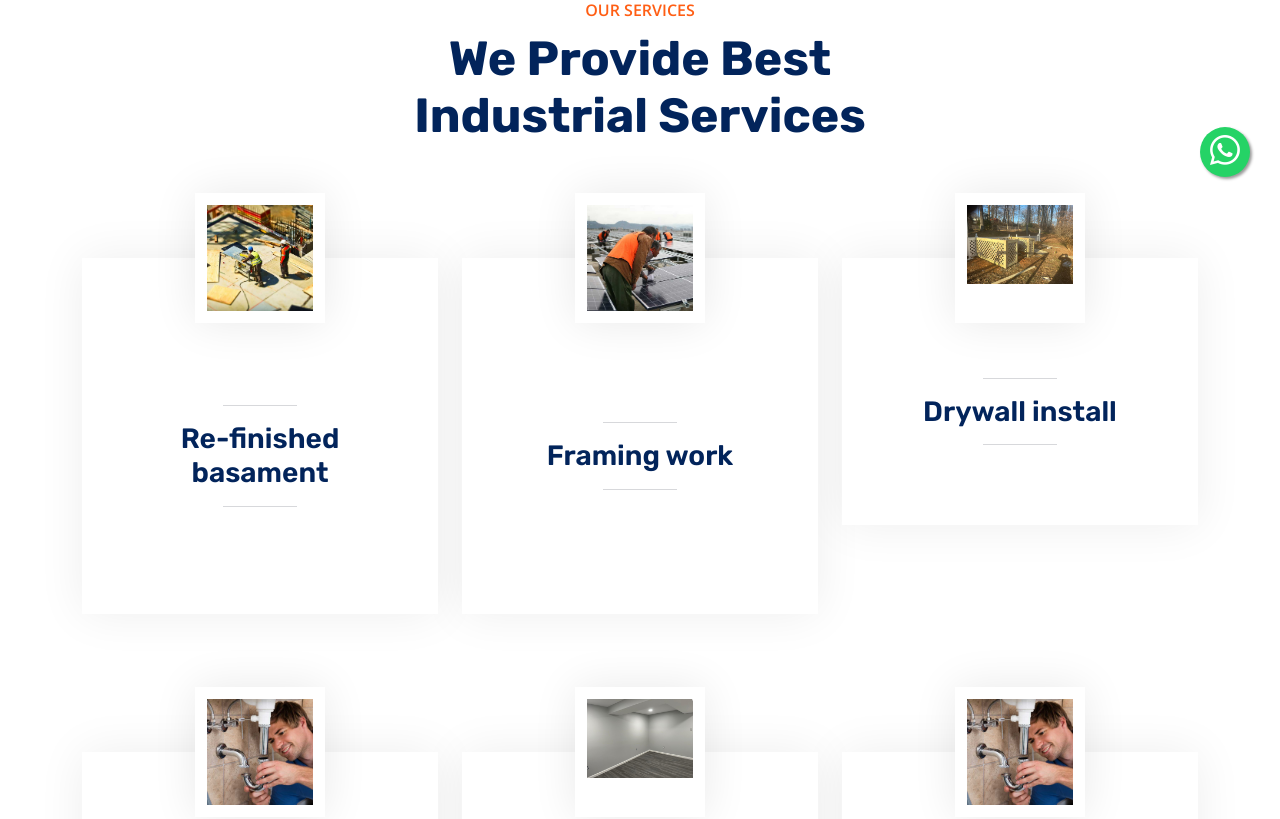
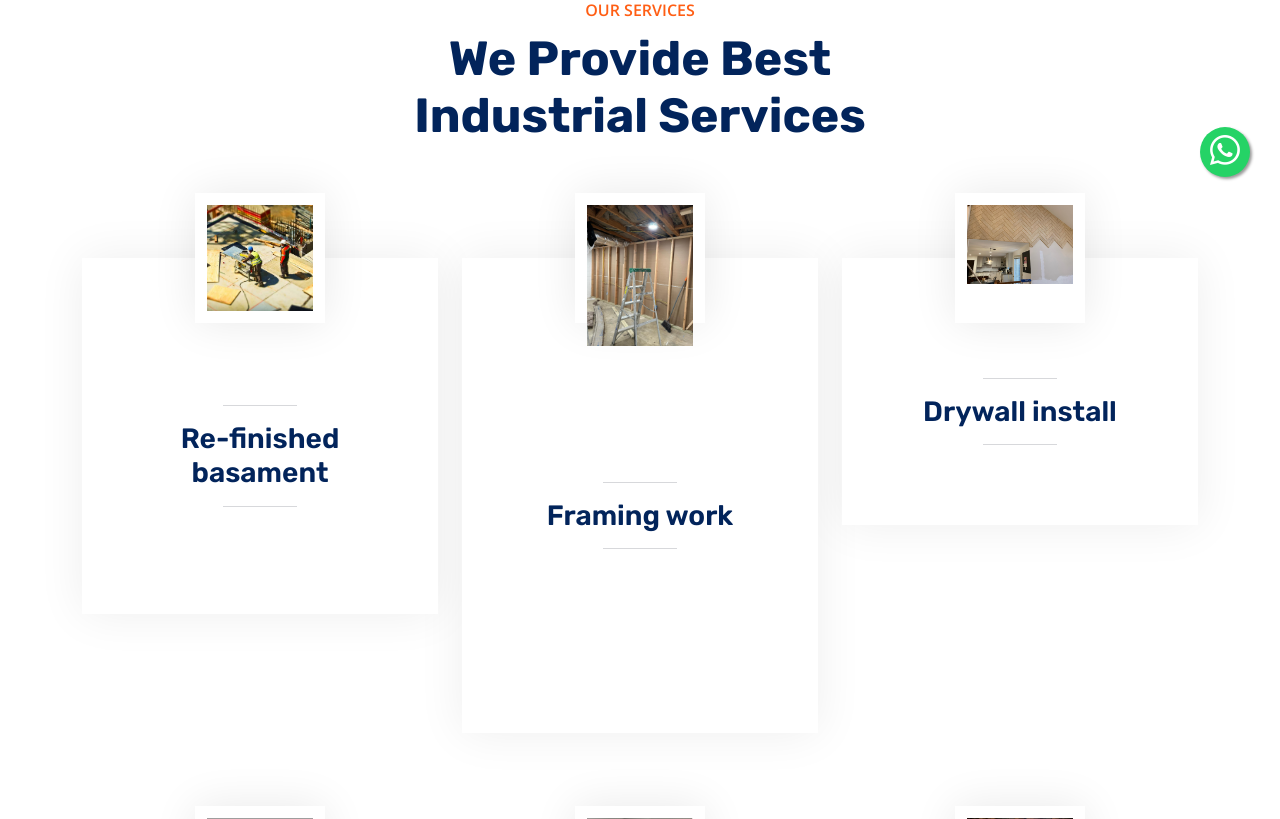
Before and after one commit to ErickSolisC/ErickSolisC.github.io, a PHP site: page /service.php in a window 1280 px wide. Shown: the part 523-1342 px from the top of the page. Run offline with PHP 8.4, Linux system fonts and the light colour scheme; some libraries are stand-ins or nearby versions; grey boxes are pictures that could not be loaded.

Commit message:
Update INDEX,ABOUT,FEATURE

```diff
--- a/service.php
+++ b/service.php
@@ -51,9 +51,9 @@ require_once('header.php');
       </div>
       <div class="col-md-6 col-lg-4 wow fadeInUp" data-wow-delay="0.3s">
         <div class="service-item">
-          <img class="img-fluid" src="img/service-2.jpg" alt="" />
+          <img class="img-fluid" src="img/CONSTRUCCIONES/30.jpg" alt="" />
           <div class="service-img">
-            <img class="img-fluid" src="img/service-2.jpg" alt="" />
+            <img class="img-fluid" src="img/CONSTRUCCIONES/30.jpg" alt="" />
           </div>
           <div class="service-detail">
             <div class="service-title">
@@ -75,7 +75,7 @@ require_once('header.php');
         <div class="service-item">
           <img class="img-fluid" src="img/CONSTRUCCIONES/2.jpg" alt="" />
           <div class="service-img">
-            <img class="img-fluid" src="img/CONSTRUCCIONES/3.jpg" alt="" />
+            <img class="img-fluid" src="img/CONSTRUCCIONES/2.jpg" alt="" />
           </div>
           <div class="service-detail">
             <div class="service-title">
@@ -95,9 +95,9 @@ require_once('header.php');
       </div>
       <div class="col-md-6 col-lg-4 wow fadeInUp" data-wow-delay="0.7s">
         <div class="service-item">
-          <img class="img-fluid" src="img/service-3.jpg" alt="" />
+          <img class="img-fluid" src="img/CONSTRUCCIONES/34.jpg" alt="" />
           <div class="service-img">
-            <img class="img-fluid" src="img/service-3.jpg" alt="" />
+            <img class="img-fluid" src="img/CONSTRUCCIONES/34.jpg" alt="" />
           </div>
           <div class="service-detail">
             <div class="service-title">
@@ -131,17 +131,17 @@ require_once('header.php');
               <p class="text-white mb-0">
                 Erat ipsum justo amet duo et elitr dolor, est duo duo eos
                 lorem sed diam stet diam sed stet.
-              </p>
-            </div> -->
+              </p> -->
+            <!-- </div> -->
           </div>
           <!-- <a class="btn btn-light" href="">Read More</a> -->
         </div>
       </div>
       <div class="col-md-6 col-lg-4 wow fadeInUp" data-wow-delay="0.13s">
         <div class="service-item">
-          <img class="img-fluid" src="img/service-3.jpg" alt="" />
+          <img class="img-fluid" src="img/CONSTRUCCIONES/30.jpg" alt="" />
           <div class="service-img">
-            <img class="img-fluid" src="img/service-3.jpg" alt="" />
+            <img class="img-fluid" src="img/CONSTRUCCIONES/30.jpg" alt="" />
           </div>
           <div class="service-detail">
             <div class="service-title">
@@ -161,9 +161,9 @@ require_once('header.php');
       </div>
       <div class="col-md-6 col-lg-4 wow fadeInUp" data-wow-delay="0.15s">
         <div class="service-item">
-          <img class="img-fluid" src="img/service-3.jpg" alt="" />
+          <img class="img-fluid" src="img/CONSTRUCCIONES/31.jpg" alt="" />
           <div class="service-img">
-            <img class="img-fluid" src="img/service-3.jpg" alt="" />
+            <img class="img-fluid" src="img/CONSTRUCCIONES/31.jpg" alt="" />
           </div>
           <div class="service-detail">
             <div class="service-title">
@@ -183,9 +183,9 @@ require_once('header.php');
       </div>
       <div class="col-md-6 col-lg-4 wow fadeInUp" data-wow-delay="0.17s">
         <div class="service-item">
-          <img class="img-fluid" src="img/service-3.jpg" alt="" />
+          <img class="img-fluid" src="img/CONSTRUCCIONES/3.jpg" alt="" />
           <div class="service-img">
-            <img class="img-fluid" src="img/service-3.jpg" alt="" />
+            <img class="img-fluid" src="img/CONSTRUCCIONES/3.jpg" alt="" />
           </div>
           <div class="service-detail">
             <div class="service-title">
@@ -249,9 +249,9 @@ require_once('header.php');
       </div>
       <div class="col-md-6 col-lg-4 wow fadeInUp" data-wow-delay="0.20s">
         <div class="service-item">
-          <img class="img-fluid" src="img/service-3.jpg" alt="" />
+          <img class="img-fluid" src="img/CONSTRUCCIONES/35.jpg" alt="" />
           <div class="service-img">
-            <img class="img-fluid" src="img/service-3.jpg" alt="" />
+            <img class="img-fluid" src="img/CONSTRUCCIONES/35.jpg" alt="" />
           </div>
           <div class="service-detail">
             <div class="service-title">
@@ -271,9 +271,9 @@ require_once('header.php');
       </div>
       <div class="col-md-6 col-lg-4 wow fadeInUp" data-wow-delay="0.20s">
         <div class="service-item">
-          <img class="img-fluid" src="img/service-3.jpg" alt="" />
+          <img class="img-fluid" src="img/CONSTRUCCIONES/36.jpg" alt="" />
           <div class="service-img">
-            <img class="img-fluid" src="img/service-3.jpg" alt="" />
+            <img class="img-fluid" src="img/CONSTRUCCIONES/36.jpg" alt="" />
           </div>
           <div class="service-detail">
             <div class="service-title">
@@ -315,9 +315,9 @@ require_once('header.php');
       </div>
       <div class="col-md-6 col-lg-4 wow fadeInUp" data-wow-delay="0.20s">
         <div class="service-item">
-          <img class="img-fluid" src="img/service-3.jpg" alt="" />
+          <img class="img-fluid" src="img/CONSTRUCCIONES/30.jpg" alt="" />
           <div class="service-img">
-            <img class="img-fluid" src="img/service-3.jpg" alt="" />
+            <img class="img-fluid" src="img/CONSTRUCCIONES/30.jpg" alt="" />
           </div>
           <div class="service-detail">
             <div class="service-title">
@@ -337,9 +337,9 @@ require_once('header.php');
       </div>
       <div class="col-md-6 col-lg-4 wow fadeInUp" data-wow-delay="0.20s">
         <div class="service-item">
-          <img class="img-fluid" src="img/CONSTRUCCIONES/6.jpg" alt="" />
+          <img class="img-fluid" src="img/CONSTRUCCIONES/4.jpg" alt="" />
           <div class="service-img">
-            <img class="img-fluid" src="img/CONSTRUCCIONES/7.jpg" alt="" />
+            <img class="img-fluid" src="img/CONSTRUCCIONES/4.jpg" alt="" />
           </div>
           <div class="service-detail">
             <div class="service-title">
```
